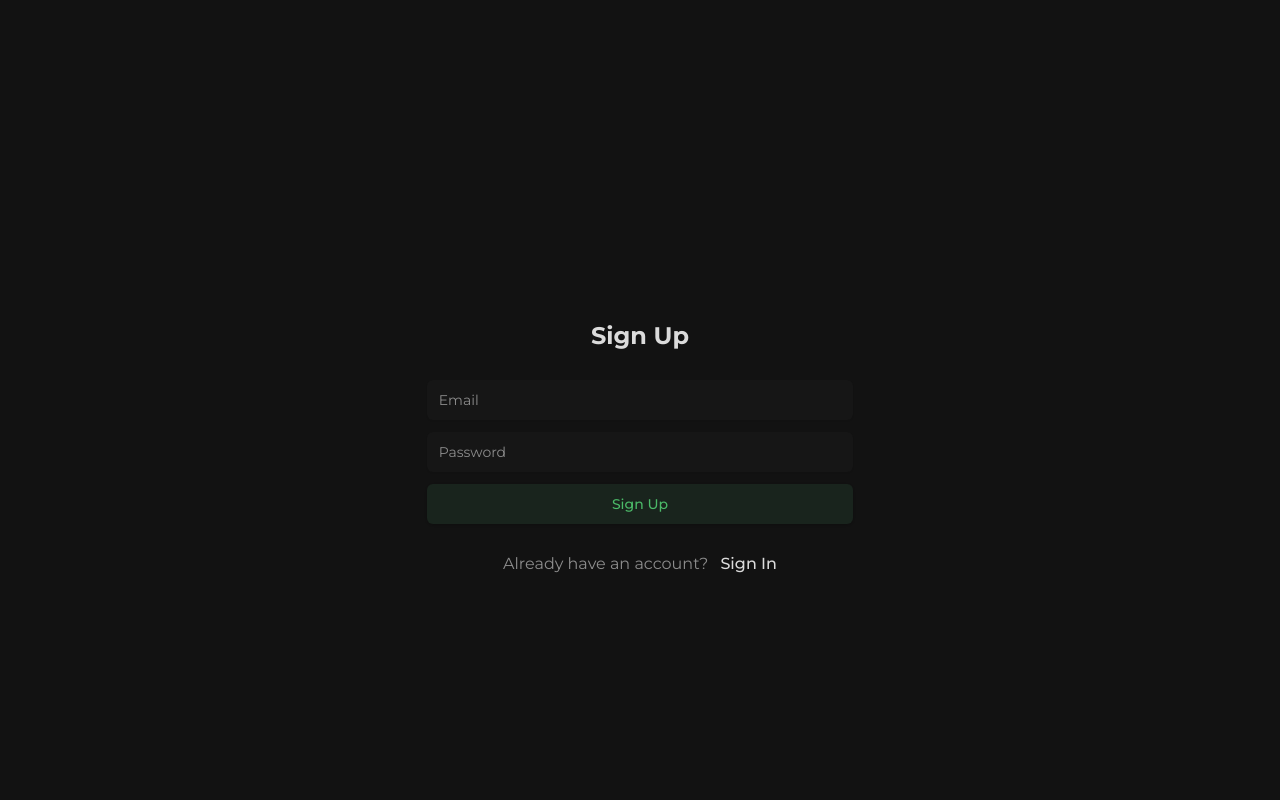
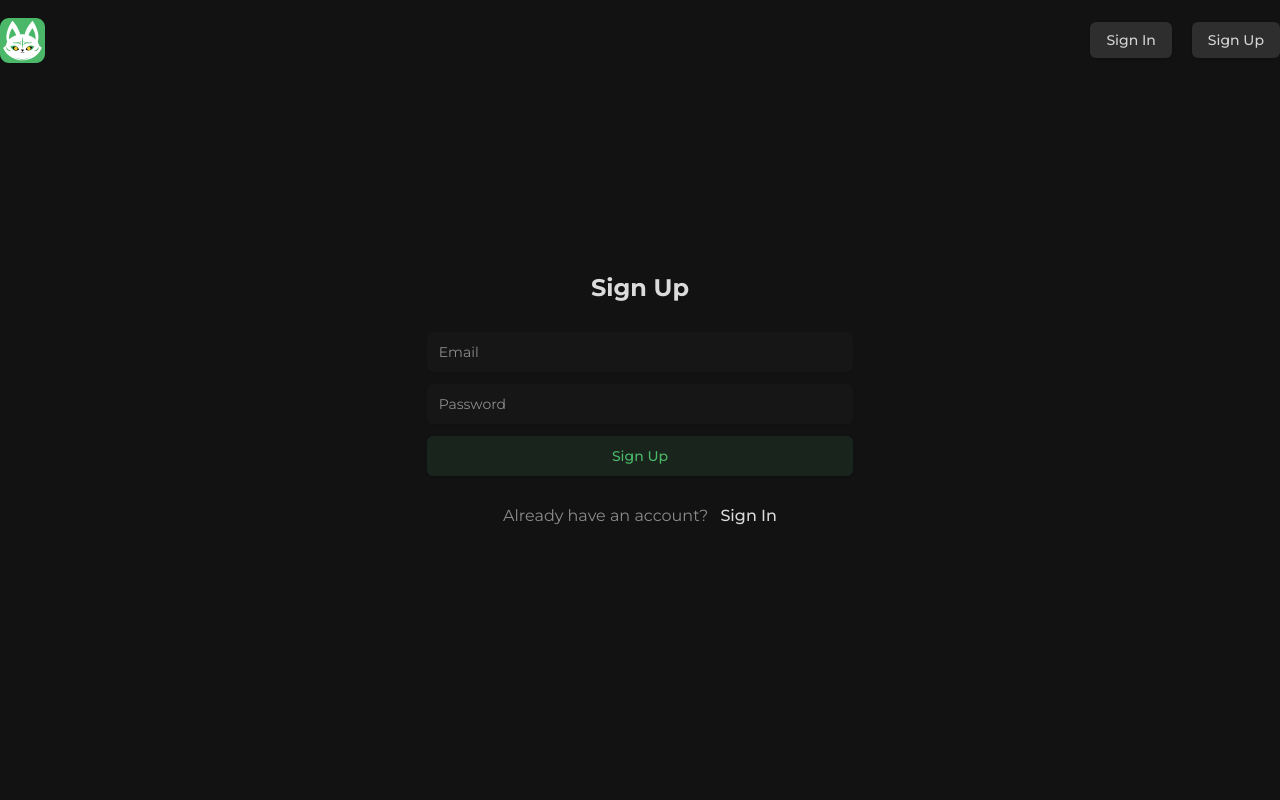
Before and after one commit to Aceptijo/react-anime, a React (Vite) app: page /react-anime/sign-up in a window 1280 px wide. Shown: the top 800 px of the page. Built offline with nearby package versions, Linux system fonts and the light colour scheme; no server answers.

Commit message:
minor routing and authorization fixes

```diff
--- a/src/App.tsx
+++ b/src/App.tsx
@@ -3,27 +3,16 @@ import AppRouter from '@/components/AppRouter/AppRouter.tsx';
 import Header from '@/components/Header/Header.tsx';
 import Footer from '@/components/Footer/Footer.tsx';
 import { Toaster } from 'sonner';
-import useAuthStore from '@/store/authStore.ts';
 
 function App() {
-  const { user } = useAuthStore();
-
   return (
     <div className="flex min-h-screen flex-col items-center">
-      {user ? (
-        <>
       <Header />
       <main className="w-full flex-grow">
         <AppRouter />
         <Toaster />
       </main>
       <Footer />
-        </>
-      ) : (
-        <main className="w-full flex-grow">
-          <AppRouter />
-        </main>
-      )}
     </div>
   );
 }
--- a/src/components/AppRouter/AppRouter.tsx
+++ b/src/components/AppRouter/AppRouter.tsx
@@ -9,6 +9,7 @@ import Users from '@/pages/Users.tsx';
 import SignIn from '@/pages/SignIn.tsx';
 import SignUp from '@/pages/SignUp.tsx';
 import useAuthStore from '@/store/authStore.ts';
+import ProtectedRoute from '@/components/AppRouter/ProtectedRoute.tsx';
 
 const AppRouter = () => {
   const { user } = useAuthStore();
@@ -17,12 +18,16 @@ const AppRouter = () => {
     <Routes>
       <Route path="/" element={<Main />} />
       <Route path="*" element={<Navigate to="/" />} />
-      <Route path="/top" element={<Top />} />
-      <Route path="/catalog" element={<Catalog />} />
-      <Route path="/catalog/item/:id" element={<CatalogItem />} />
-      <Route path="/calendar" element={<Calendar />} />
-      <Route path="/profile/:username" element={<Profile />} />
-      <Route path="/users" element={<Users />} />
+
+      <Route element={<ProtectedRoute />}>
+        <Route path="/profile/:username" element={<Profile />} />
+        <Route path="/users" element={<Users />} />
+        <Route path="/calendar" element={<Calendar />} />
+        <Route path="/catalog/item/:id" element={<CatalogItem />} />
+        <Route path="/catalog" element={<Catalog />} />
+        <Route path="/top" element={<Top />} />
+      </Route>
+
       <Route path="/sign-in" element={user ? <Navigate to="/" /> : <SignIn />} />
       <Route path="/sign-up" element={<SignUp />} />
     </Routes>
--- /dev/null
+++ b/src/components/AppRouter/ProtectedRoute.tsx
@@ -0,0 +1,10 @@
+import useAuthStore from '@/store/authStore.ts';
+import { Navigate, Outlet } from 'react-router-dom';
+
+const ProtectedRoute = () => {
+  const { user } = useAuthStore();
+
+  return user ? <Outlet /> : <Navigate to="/sign-in" />;
+};
+
+export default ProtectedRoute;
--- a/src/components/AuthForm/AuthForm.tsx
+++ b/src/components/AuthForm/AuthForm.tsx
@@ -4,8 +4,9 @@ import { Button } from '@/components/ui/button.tsx';
 import { login, loginWithGithub, loginWithGoogle, register } from '@/lib/auth.ts';
 import { FaGoogle, FaGithub } from 'react-icons/fa';
 import { FC } from 'react';
-import { Link } from 'react-router-dom';
+import { Link, useNavigate } from 'react-router-dom';
 import useAuthStore from '@/store/authStore.ts';
+import { auth } from '@/lib/firebaseConfig.ts';
 
 type FormData = {
   email: string;
@@ -19,6 +20,7 @@ type AuthFormProps = {
 const AuthForm: FC<AuthFormProps> = ({ title }) => {
   const { register: formRegister, handleSubmit } = useForm<FormData>();
   const { user } = useAuthStore();
+  const navigate = useNavigate();
 
   const onSubmit = async (data: FormData) => {
     try {
@@ -26,6 +28,9 @@ const AuthForm: FC<AuthFormProps> = ({ title }) => {
         await login(data.email, data.password);
       } else {
         await register(data.email, data.password);
+        if (auth.currentUser) {
+          navigate('/');
+        }
       }
     } catch (err) {
       console.error('Auth error', err);
@@ -33,7 +38,7 @@ const AuthForm: FC<AuthFormProps> = ({ title }) => {
   };
 
   return (
-    <div className="w-1/3 mt-80 flex flex-col gap-7 items-center">
+    <div className="w-1/3 flex flex-col gap-7 items-center">
       <h1 className="text-2xl font-bold">{title}</h1>
       <form onSubmit={handleSubmit(onSubmit)} className="flex flex-col gap-3 w-full">
         <Input
--- a/src/pages/Catalog.tsx
+++ b/src/pages/Catalog.tsx
@@ -32,8 +32,6 @@ const Catalog = () => {
   const genreFromUrl = searchParams.get('genre') || '';
   const statusFromUrl = searchParams.get('status') || '';
   const ratingFromUrl = searchParams.get('rating') || '';
-
-  console.log(filters);
 
   useEffect(() => {
     fetchAnime(currentPage);
--- a/src/pages/SignIn.tsx
+++ b/src/pages/SignIn.tsx
@@ -2,7 +2,7 @@ import AuthForm from '@/components/AuthForm/AuthForm.tsx';
 
 const SignIn = () => {
   return (
-    <div className="flex justify-center items-center">
+    <div className="flex justify-center h-screen items-center">
       <AuthForm title="Sign In" />
     </div>
   );
--- a/src/pages/SignUp.tsx
+++ b/src/pages/SignUp.tsx
@@ -2,7 +2,7 @@ import AuthForm from '@/components/AuthForm/AuthForm.tsx';
 
 const SignUp = () => {
   return (
-    <div className="flex w-full justify-center">
+    <div className="flex w-full h-screen justify-center items-center">
       <AuthForm title="Sign Up" />
     </div>
   );
--- a/src/store/AnimeStore.ts
+++ b/src/store/AnimeStore.ts
@@ -31,11 +31,10 @@ const useAnimeStore = create<AnimeStore>((set, get) => ({
   },
   isLoading: false,
   error: null,
-  setFilters: (newFilters) => {
+  setFilters: (newFilters) =>
     set((state) => ({
       filters: { ...state.filters, ...newFilters },
-    }));
-  },
+    })),
   removeFilters: () =>
     set(() => ({
       filters: {
```
Lines whose indentation alone changed are shown as unchanged.
